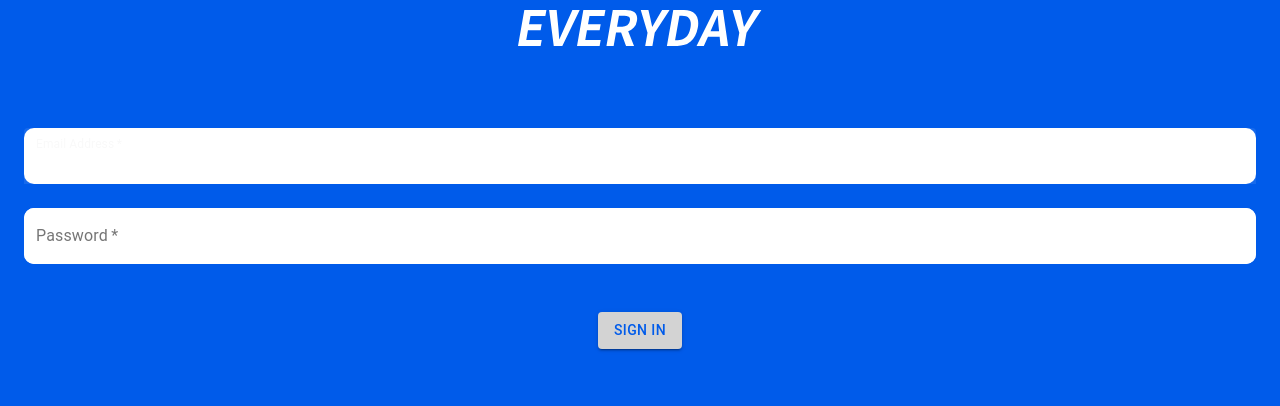
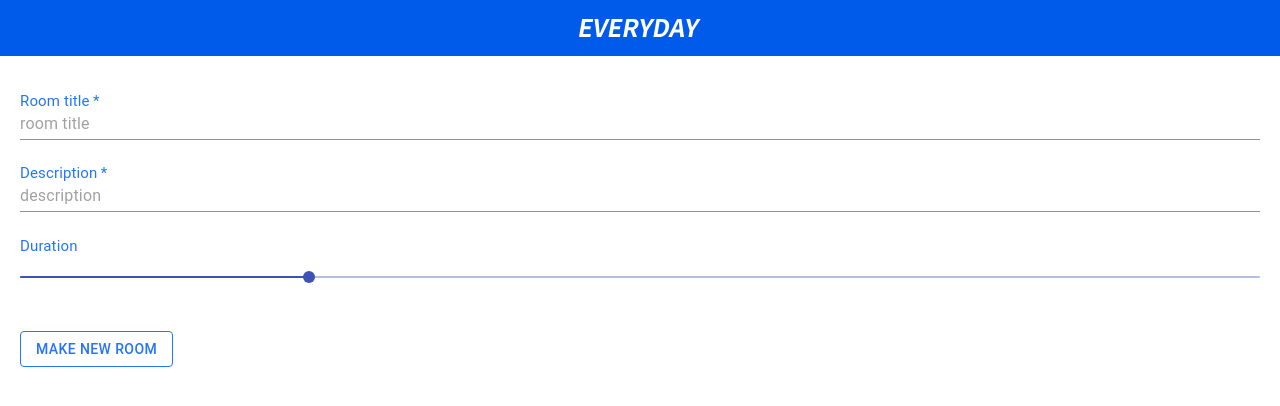
Before and after one commit to everyday-2020/everyday_front, a React (Create React App) app: page /makeroom in a window 1280 px wide. Shown: the top 406 px of the page. Built offline with nearby package versions, Linux system fonts and the light colour scheme; a web font is replaced by a local one.

Commit message:
add make room page

```diff
--- a/src/App.tsx
+++ b/src/App.tsx
@@ -6,6 +6,7 @@ import "./App.scss";
 import Login from "./containers/login";
 import RoomList from "./containers/roomList";
 import Room from "./containers/room";
+import MakeRoom from "./containers/makeRoom";
 
 function App() {
   return (
@@ -17,6 +18,9 @@ function App() {
         <Route path="/room">
           <Room />
         </Route>
+        <Route path="/makeroom">
+          <MakeRoom />
+        </Route>
         <Route path="/">
           <Login />
         </Route>
--- /dev/null
+++ b/src/containers/makeRoom.tsx
@@ -0,0 +1,75 @@
+import React from "react";
+import LogoBar from "../components/logobar";
+import { TextField, Slider, Typography, Button } from "@material-ui/core";
+
+function valueDuration(value) {
+  return "${value}일";
+}
+
+const MakeRoom: React.FC = () => {
+  return (
+    <div
+      className="content"
+      style={{ height: "calc(100vh - 56px)", overflow: "scroll" }}
+    >
+      <LogoBar />
+      <form
+        style={{
+          display: "flex",
+          flexDirection: "column",
+          margin: 20,
+        }}
+      >
+        <TextField
+          required
+          label="Room title"
+          InputLabelProps={{
+            shrink: true,
+            style: { color: "#2575fc", fontSize: 20 },
+          }}
+          placeholder="room title"
+          margin="normal"
+          variant="standard"
+          fullWidth
+        />
+        <TextField
+          required
+          label="Description"
+          InputLabelProps={{
+            shrink: true,
+            style: { color: "#2575fc", fontSize: 20 },
+          }}
+          placeholder="description"
+          margin="normal"
+          variant="standard"
+          fullWidth
+        />
+        <Typography
+          id="duration-slider"
+          gutterBottom
+          style={{ marginTop: 15, fontSize: 15, color: "#2575fc" }}
+        >
+          Duration
+        </Typography>
+        <Slider
+          defaultValue={7}
+          getAriaValueText={valueDuration}
+          aria-labelledby="duration-slider"
+          valueLabelDisplay="auto"
+          step={1}
+          min={0}
+          max={30}
+        />
+      </form>
+      <Button
+        variant="outlined"
+        style={{ margin: 20, color: "#2575fc", borderColor: "#2575fc" }}
+        onClick={() => (window.location.href = "/rooms")}
+      >
+        Make new room
+      </Button>
+    </div>
+  );
+};
+
+export default MakeRoom;
--- a/src/containers/roomList.tsx
+++ b/src/containers/roomList.tsx
@@ -6,6 +6,8 @@ import "./roomList.scss";
 import UserProfile from "../components/userCard";
 import LogoBar from "../components/logobar";
 import RoomCard from "../components/roomCard";
+import { BottomNavigation, BottomNavigationAction } from "@material-ui/core";
+import AddBoxOutlinedIcon from "@material-ui/icons/AddBoxOutlined";
 
 interface RoomListProps {
   rooms?: RoomEntity[];
@@ -22,10 +24,22 @@ const RoomList: FC<RoomListProps> = ({
         <UserProfile user={user} />
       </div>
       <div className="rooms-list">
-        {rooms.map(
-          room => <RoomCard room={room}/>
-        )}
+        {rooms.map((room) => (
+          <RoomCard room={room} />
+        ))}
       </div>
+      <BottomNavigation
+        style={{ position: "sticky", bottom: 0, backgroundColor: "#f0f0f0" }}
+        showLabels
+        onClick={() => {
+          window.location.href = "/makeroom";
+        }}
+      >
+        <BottomNavigationAction
+          label="New room"
+          icon={<AddBoxOutlinedIcon />}
+        />
+      </BottomNavigation>
     </div>
   );
 };
```
